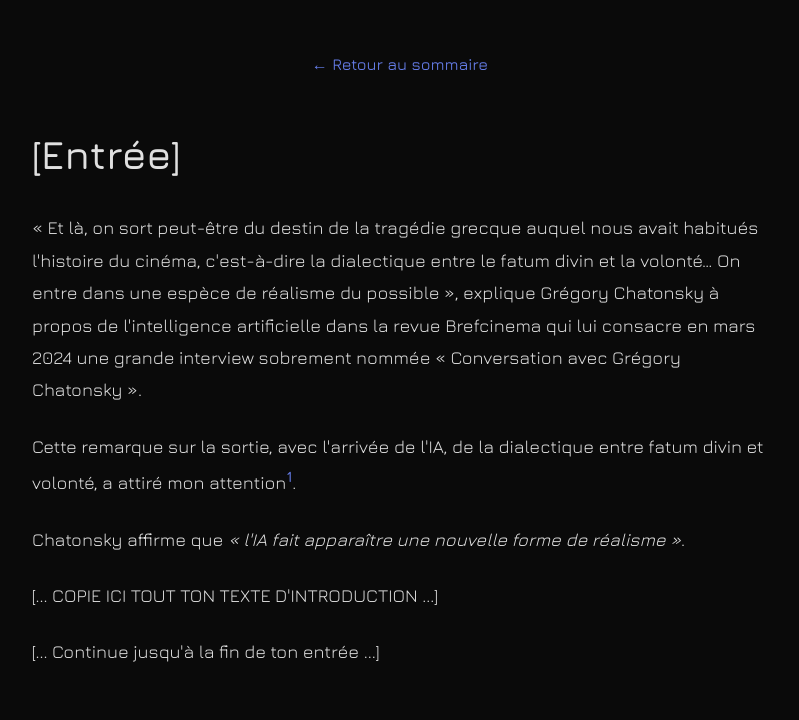
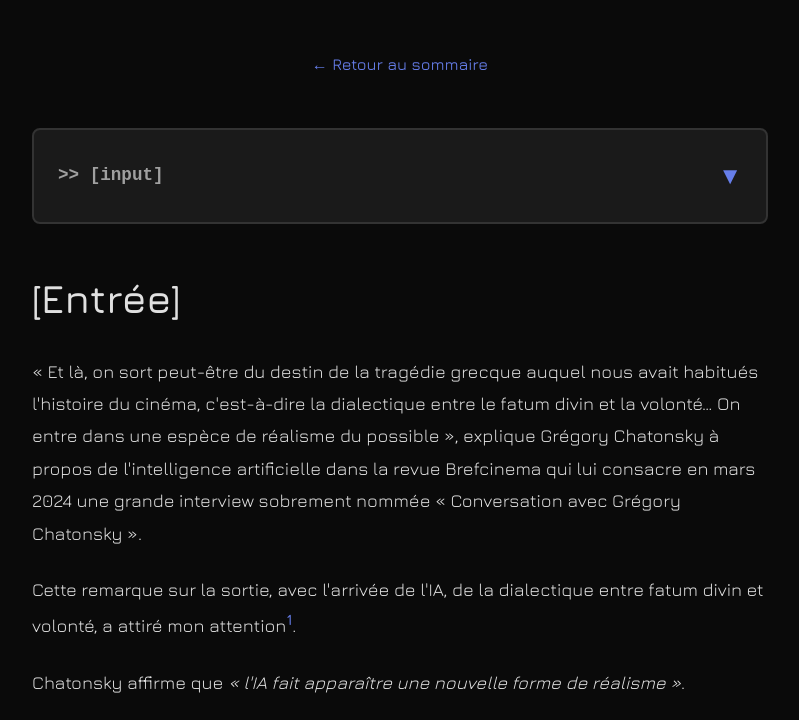
Before and after one commit to Noe-ba/noe-ba.github.io, a plain HTML site: page entree.html in a window 1280 px wide. Shown: the top 720 px of the page, without its empty margins (240-1039 px from the left). Drawn offline with nearby package versions, Linux system fonts and the light colour scheme.

Commit message:
Update entree.html

```diff
--- a/entree.html
+++ b/entree.html
@@ -18,6 +18,20 @@
         <nav class="nav-top">
             <a href="index.html">← Retour au sommaire</a>
         </nav>
+
+        <!-- Citation Grothendieck [input] - Accordéon -->
+        <div class="grothendieck-accordion" id="input-accordion">
+            <div class="grothendieck-header" onclick="toggleGrothendieck('input-accordion')">
+                <span class="grothendieck-label">>> [input]</span>
+                <span class="grothendieck-icon">▼</span>
+            </div>
+            <div class="grothendieck-content">
+                <div class="grothendieck-text">
+                    Ce rêve était un lien délicat et vigoureux à la fois, entre un présent lesté encore par bien des poids provenant du passé, et un "demain" tout proche que ce présent contient en germe, un "demain" qui est moi dès à présent, et qui est en moi depuis toujours sûrement…
+                    <footer>— Alexandre Grothendieck, <em>Récoltes et Semailles</em></footer>
+                </div>
+            </div>
+        </div>
 
         <!-- Titre de la section -->
         <h1>[Entrée]</h1>
@@ -106,6 +120,12 @@
 
     <!-- JavaScript pour les notes cliquables -->
     <script>
+        // Fonction pour l'accordéon Grothendieck
+        function toggleGrothendieck(id) {
+            const accordion = document.getElementById(id);
+            accordion.classList.toggle('active');
+        }
+
         // Gestion des notes cliquables
         document.querySelectorAll('.note-ref').forEach(ref => {
             ref.addEventListener('click', function(e) {
```
